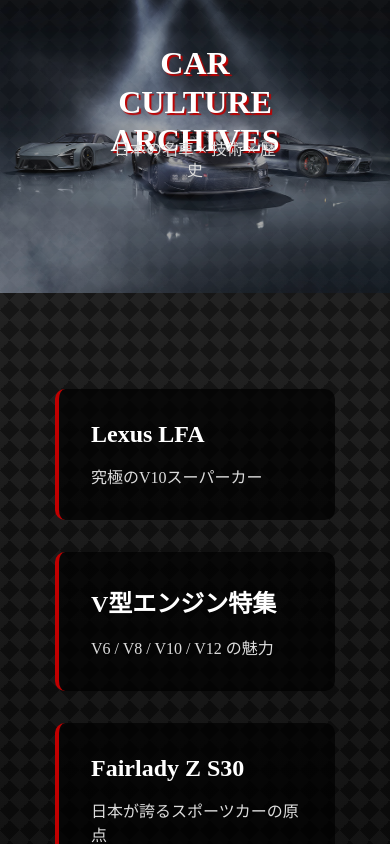
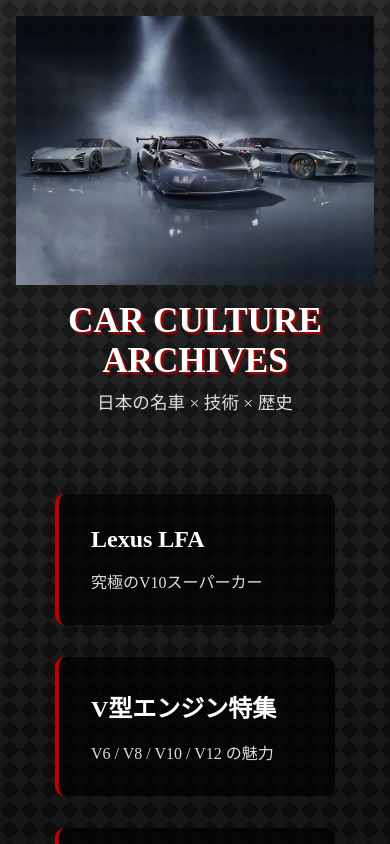
Before and after one commit to Yamar-Artist/car-culture-archive, a Next.js app: page / in a window 390 px wide. Shown: the top 844 px of the page. Built offline with nearby package versions, Linux system fonts and the light colour scheme.

Commit message:
update style.css

```diff
--- a/src/app/style.css
+++ b/src/app/style.css
@@ -87,23 +87,37 @@
     width: 100%;
   }
 
+  .home-hero {
+    position: static;  /* 絶対配置を解除 */
+    text-align: center;
+    margin-bottom: 2rem;
+    padding: 1rem;
+  }
+
+  .home-hero-img {
+    position: static;  /* 画像も通常フローへ */
+    width: 100%;
+    height: auto;
+    opacity: 0.8;
+    margin-bottom: 1rem;
+  }
+
   .home-hero-title {
-    font-size: 2rem;           /* タイトル文字を小さく */
-    top: 35%;                  /* 位置を少し上に */
-    text-shadow: 2px 2px 1px #c00000;
-    padding: 0 1rem;           /* 画面端で切れないよう左右に余白 */
-    line-height: 1.2;
+    position: static;  /* 絶対位置解除 */
+    transform: none;   /* transformも解除 */
+    font-size: 2.2rem;
+    color: #fff;
+    text-shadow: 2px 2px 2px #c00000;
+    margin: 0.5rem 0;
+    padding: 0 0.5rem;
   }
 
   .home-hero-sub {
-    font-size: 1rem;           /* サブタイトルも縮小 */
-    top: 55%;                  /* 位置はやや下めのままでもOK */
-    padding: 0 1rem;
-    line-height: 1.3;
-  }
-
-  .home-hero-img {
-    /* 必要なら高さを少し縮める or トリミング調整 */
-    object-fit: cover;
+    position: static;
+    transform: none;
+    font-size: 1.1rem;
+    color: #ddd;
+    margin: 0;
+    padding: 0 0.5rem;
   }
 }
```
